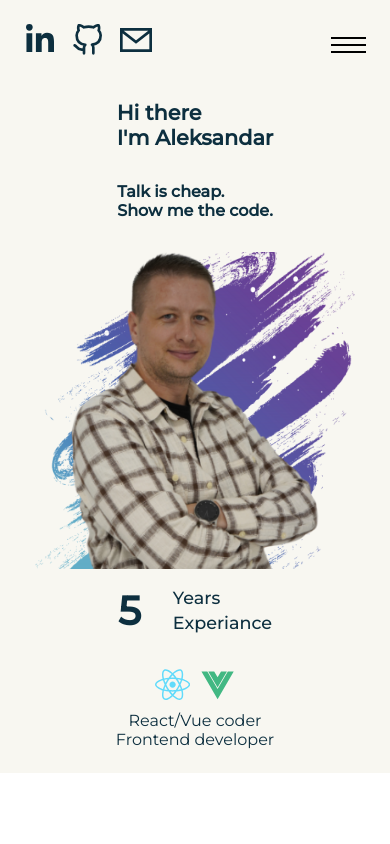
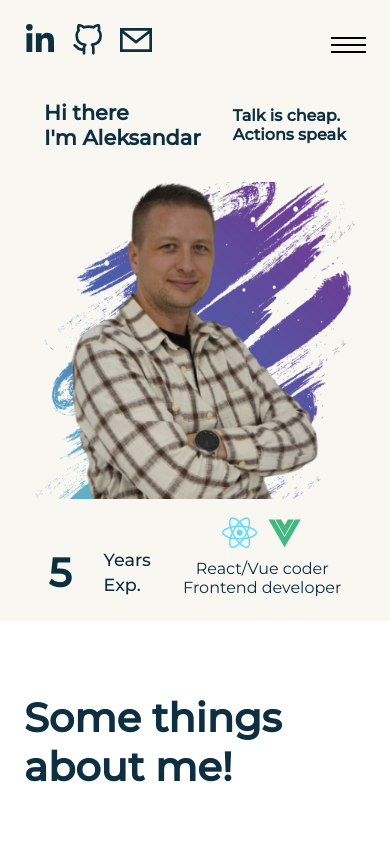
Before and after one commit to jimmyatv/aleksandar, a React (Create React App) app: page / in a window 390 px wide. Shown: the top 844 px of the page. Built offline with nearby package versions, Linux system fonts and the light colour scheme.

Commit message:
Responsive | CHANGED

```diff
--- a/src/components/Hero/Hero.jsx
+++ b/src/components/Hero/Hero.jsx
@@ -28,7 +28,7 @@ const Hero = () => {
                         variants={fadeIn('left', 'tween', 0.4, 1)}
                     >
                         <strong>Talk is cheap. <br />
-                            Show me the code.</strong>
+                        Actions speak</strong>
                     </motion.span>
                 </div>
 
@@ -53,7 +53,7 @@ const Hero = () => {
                         <div className='primaryText'>5</div>
                         <div className='secondaryText'>
                             <div>Years</div>
-                            <div>Experiance</div>
+                            <div>Exp.</div>
                         </div>
                     </motion.div>
 
```
